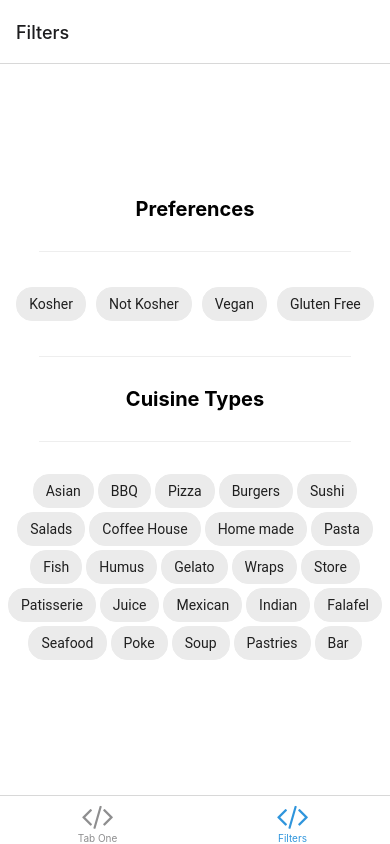
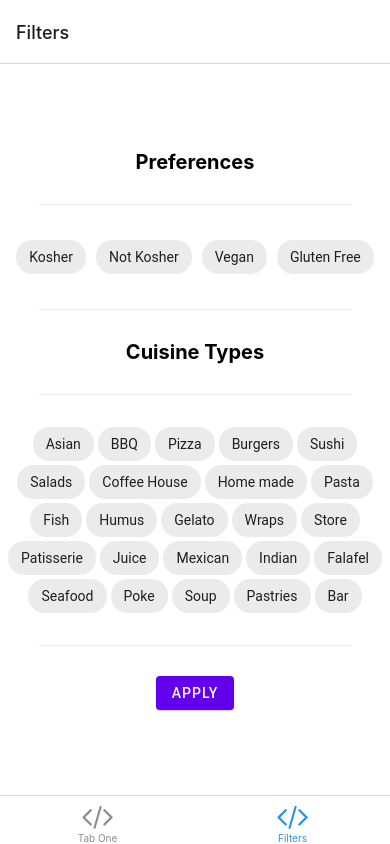
Before and after one commit to ManaMana-DR/ManaMana, a React Native app in the folder client/: screen /Filters in a window 390 px wide. Built offline with nearby package versions, Linux system fonts and the light colour scheme; what expo-linking would draw is missing.

Commit message:
apply button

```diff
--- a/client/screens/FiltersScreen.tsx
+++ b/client/screens/FiltersScreen.tsx
@@ -1,6 +1,6 @@
 import { useState } from "react";
 import { StyleSheet } from "react-native";
-import { Chip } from "react-native-paper";
+import { Button, Chip } from "react-native-paper";
 
 import { Text, View } from "../components/Themed";
 
@@ -316,6 +316,14 @@ export default function FiltersScreen() {
           </Chip>
         ))}
       </View>
+      <View
+        style={styles.separator}
+        lightColor="#eee"
+        darkColor="rgba(255,255,255,0.1)"
+      />
+
+
+      <Button mode="contained" >Apply</Button>
     </View>
   );
 }
```
